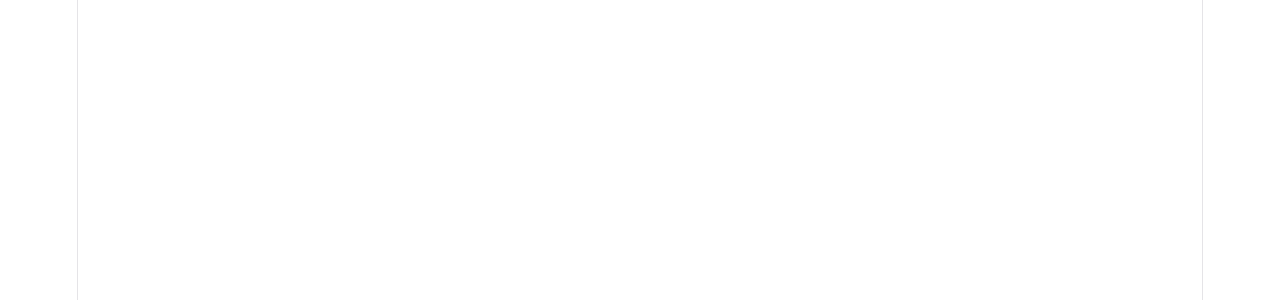
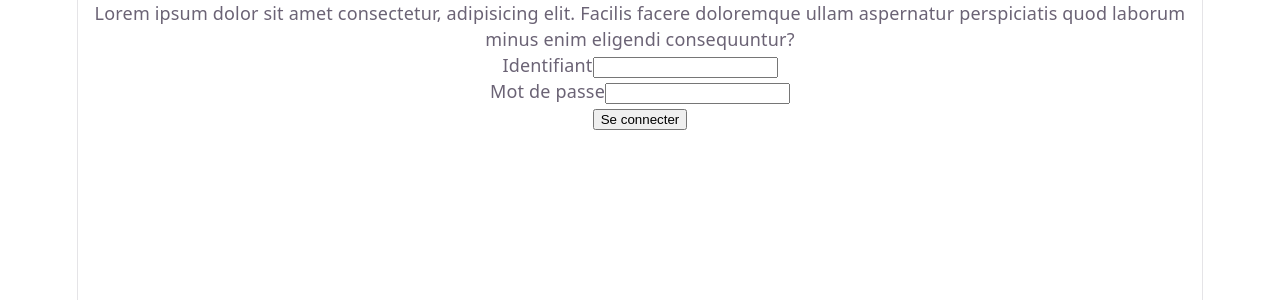
Before and after one commit to porte-christophe/la-bonne-salle-au-bon-moment, a React (Vite) app: page / in a window 1280 px wide. Shown: the top 300 px of the page. Built offline with nearby package versions, Linux system fonts and the light colour scheme.

Commit message:
style: :lipstick: add form into connexion page

```diff
--- a/src/App.tsx
+++ b/src/App.tsx
@@ -1,12 +1,13 @@
 // Imports
-import './App.css'
+import './App.css';
+import Connexion from './pages/connexion';
 
 // Compoment
 function App() {
 
   return (
     <>
-
+      <Connexion />
     </>
   )
 }
--- a/src/pages/connexion.tsx
+++ b/src/pages/connexion.tsx
@@ -3,5 +3,25 @@
 
 //Component : connexion page
 function connexion() {
-
+    return (
+        <>
+            <div>
+                <p>Lorem ipsum dolor sit amet consectetur, adipisicing elit. Facilis facere doloremque ullam aspernatur perspiciatis quod laborum minus enim eligendi consequuntur?</p>
+                <div>
+                    <form action="">
+                        <div>
+                            <label>Identifiant</label>
+                            <input type="text"/>
+                        </div>
+                        <div>
+                            <label htmlFor="">Mot de passe</label>
+                            <input type="text"/>
+                        </div>
+                        <button type="submit">Se connecter</button>
+                    </form>
+                </div>
+            </div>
+        </>
+    )
 }
+export default connexion;
```
